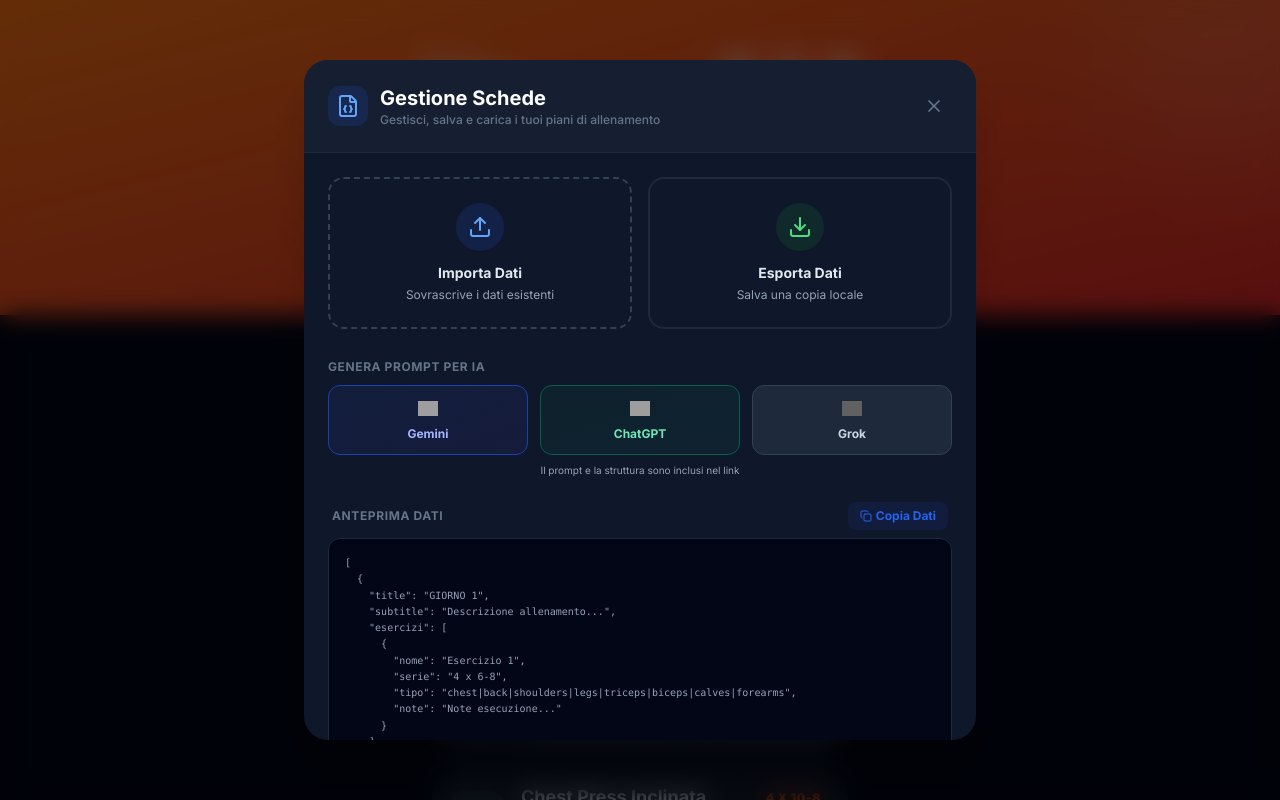
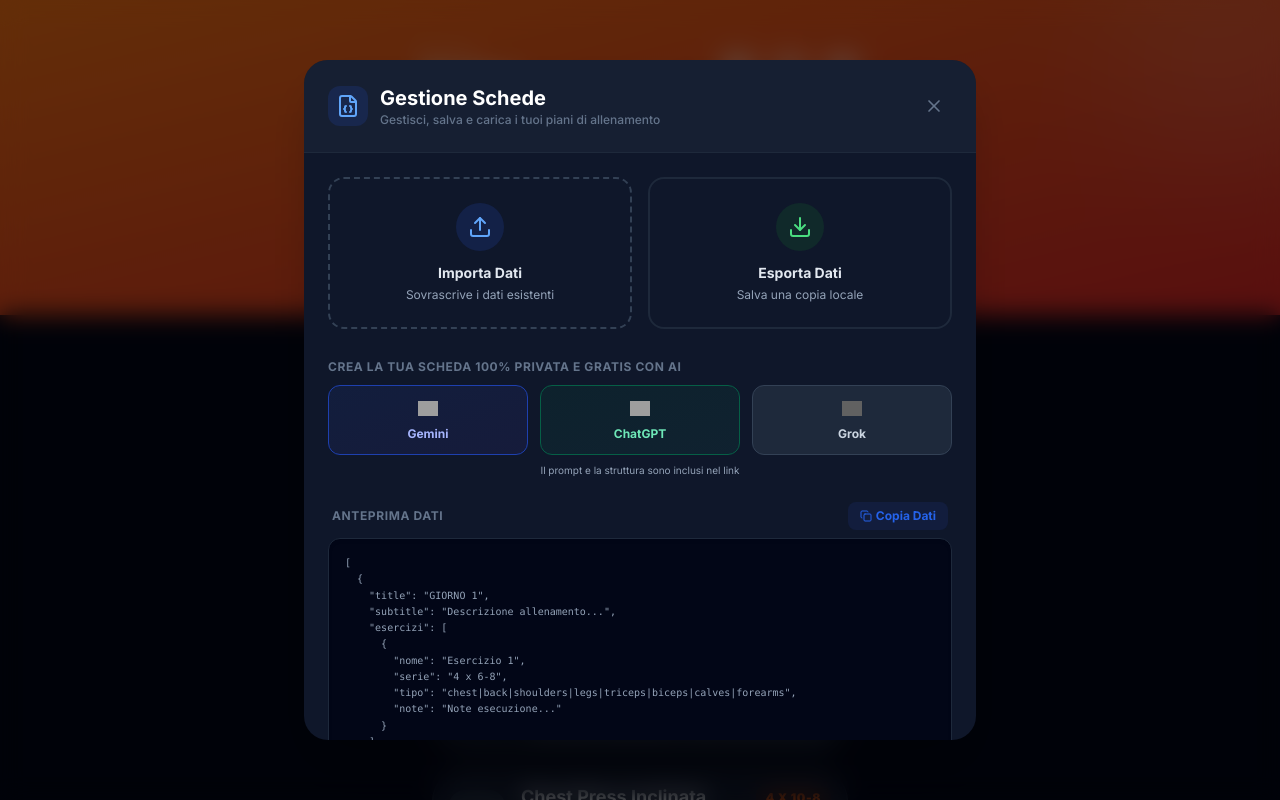
Before and after one commit to Pr3zLy/AbruScheda, a React (Vite) app: page / in a window 1280 px wide. Both pictures are taken after a click on the button 842 px from the left and 70 px from the top of the page. Shown: the top 800 px of the page. Built offline with nearby package versions, Linux system fonts and the light colour scheme; grey boxes are pictures that could not be loaded.

Commit message:
fix: update AI section label text

```diff
--- a/App.tsx
+++ b/App.tsx
@@ -739,7 +739,7 @@
               </div>
 
               <div className="space-y-2">
-                <label className="text-xs font-bold uppercase tracking-wider text-slate-500">Genera Prompt per IA</label>
+                <label className="text-xs font-bold uppercase tracking-wider text-slate-500">Crea la tua scheda 100% privata e gratis con AI</label>
                 <div className="grid grid-cols-3 gap-3">
                   <button onClick={() => handleGenerateWithAI('gemini')} className="flex flex-col items-center justify-center gap-2 p-3 rounded-xl bg-gradient-to-br from-blue-50 to-indigo-50 dark:from-blue-900/20 dark:to-indigo-900/20 border border-blue-100 dark:border-blue-800 hover:scale-[1.02] transition-transform group">
                     <img
```
